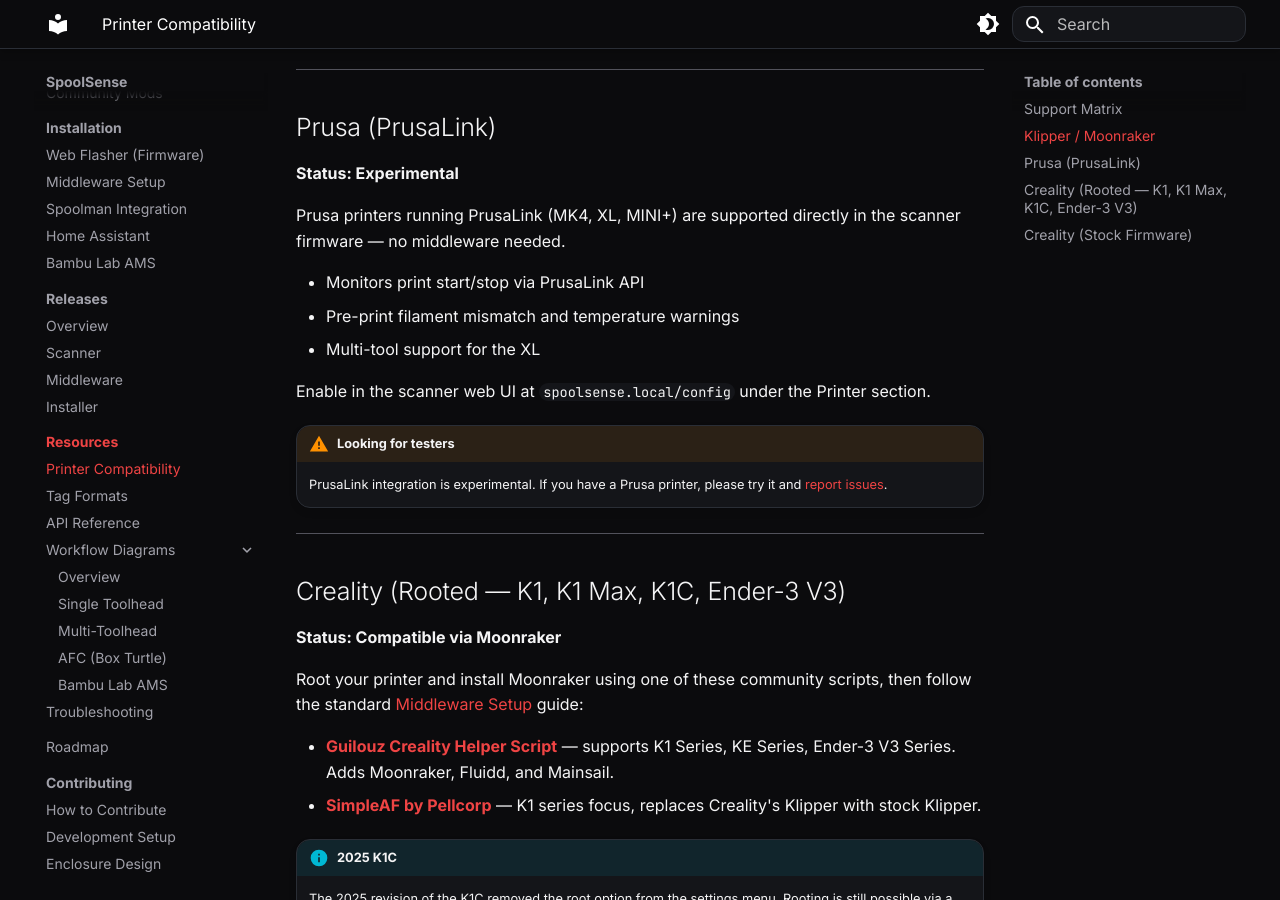
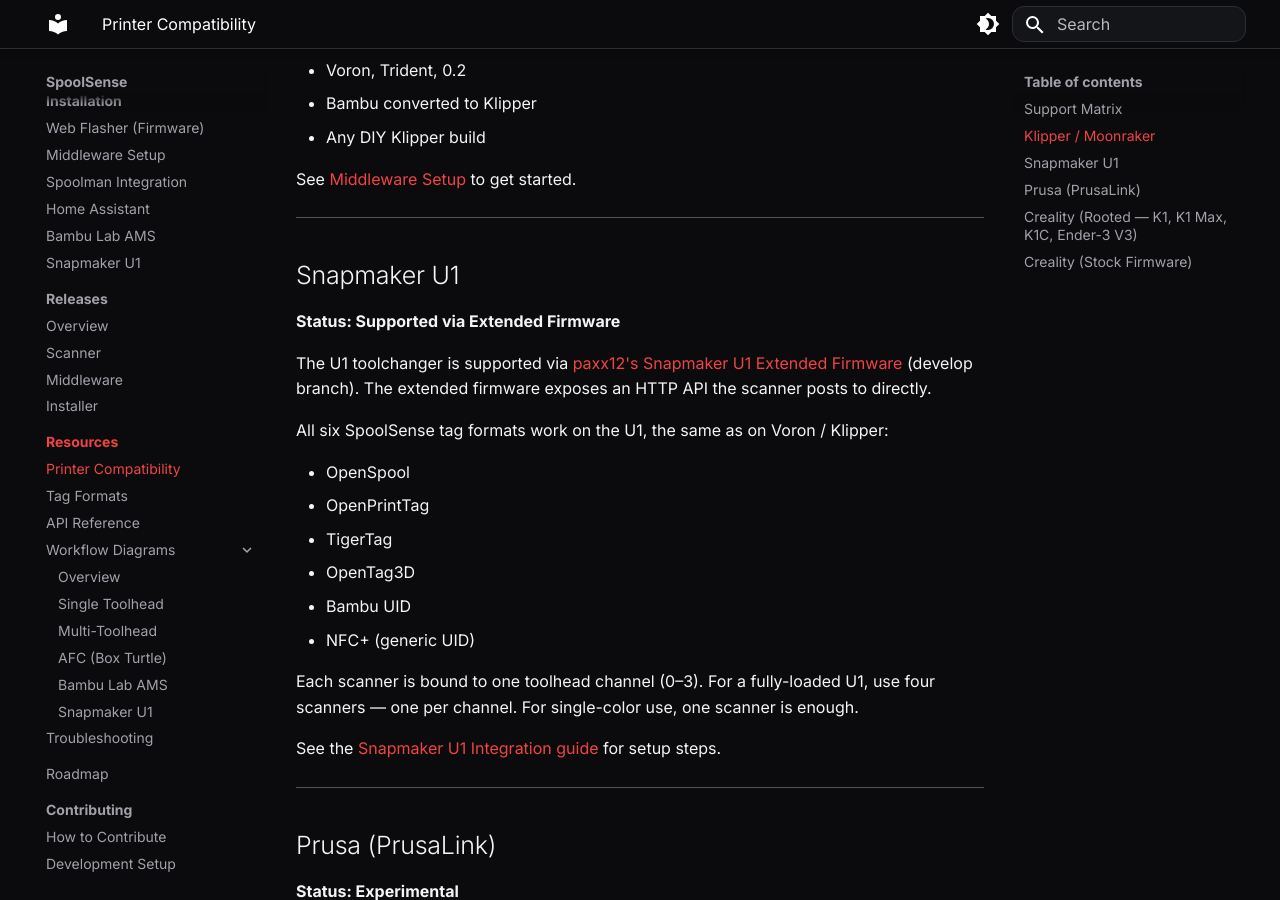
Before and after one commit to SpoolSense/spoolsense.org, an MkDocs documentation site: the page built from docs/resources/compatibility.md, in a window 1280 px wide and 900 px high, scrolled down 1261 px. Built offline with MkDocs 1.6.1 and Material for MkDocs 9.7.7, drawn with Linux system fonts in a browser that asks for light colours; some of the changed text lies outside the part shown.

Commit message:
docs: Snapmaker U1 direct-mode integration (v1.7.5)
- new installation/snapmaker-u1.md — full setup guide, references the
  web flasher for the v1.7.5+ requirement
- new resources/workflow-snapmaker-u1.md — data flow + comparison table
- compatibility.md — add U1 row to support matrix + new section
- releases/scanner.md — v1.7.5 changelog entry
- roadmap.md — move direct-Moonraker out of Exploring/In-Progress,
  add to Completed under v1.7.5; replace Exploring slot with U1 stage mode
- mkdocs.yml — wire both new pages into nav (Installation + Workflow Diagrams)

All six SpoolSense tag formats are called out as supported on the U1,
matching the Voron / Klipper coverage. Stage mode flagged as the next
phase (one scanner serving all 4 channels).

```diff
--- a/docs/resources/compatibility.md
+++ b/docs/resources/compatibility.md
@@ -9,6 +9,7 @@ SpoolSense works with any printer that runs Klipper with Moonraker. Direct integ
 | **Klipper + Moonraker** | ✅ | ✅ | ✅ | ✅ | Full support via middleware |
 | **AFC (BoxTurtle, NightOwl)** | ✅ | ✅ | ✅ | ✅ | Per-lane assignment, `publish_lane_data` for Orca Slicer |
 | **Toolchanger (Klipper)** | ✅ | ✅ | ✅ | ✅ | `ASSIGN_SPOOL TOOL=T{n}` macro or keypad |
+| **Snapmaker U1 (extended firmware)** | ✅ | ✅ | ✅ | ✅ | All 6 tag formats. Requires paxx12 Extended Firmware with Filament Detection: External |
 | **Prusa (PrusaLink)** | ✅ | ✅ | ⚠️ Experimental | ❌ | See below |
 | **Creality K1/K1 Max (rooted)** | ✅ | ✅ | ✅ | ✅ | Requires Moonraker via community script |
 | **Creality K1/K1 Max (stock)** | ✅ | ❌ | ❌ | ❌ | Scan only — no API to push spool data |
@@ -26,6 +27,27 @@ Full support. Any Klipper printer with Moonraker works out of the box with the S
 - Any DIY Klipper build
 
 See [Middleware Setup](../installation/middleware.md) to get started.
+
+---
+
+## Snapmaker U1
+
+**Status: Supported via Extended Firmware**
+
+The U1 toolchanger is supported via [paxx12's Snapmaker U1 Extended Firmware](https://github.com/paxx12/SnapmakerU1-Extended-Firmware/tree/develop) (develop branch). The extended firmware exposes an HTTP API the scanner posts to directly.
+
+All six SpoolSense tag formats work on the U1, the same as on Voron / Klipper:
+
+- OpenSpool
+- OpenPrintTag
+- TigerTag
+- OpenTag3D
+- Bambu UID
+- NFC+ (generic UID)
+
+Each scanner is bound to one toolhead channel (0–3). For a fully-loaded U1, use four scanners — one per channel. For single-color use, one scanner is enough.
+
+See the [Snapmaker U1 Integration guide](../installation/snapmaker-u1.md) for setup steps.
 
 ---
 
--- a/mkdocs.yml
+++ b/mkdocs.yml
@@ -85,6 +85,7 @@ nav:
     - Spoolman Integration: installation/spoolman.md
     - Home Assistant: installation/home-assistant.md
     - Bambu Lab AMS: installation/bambu-ams.md
+    - Snapmaker U1: installation/snapmaker-u1.md
   - Releases:
     - Overview: releases/index.md
     - Scanner: releases/scanner.md
@@ -100,6 +101,7 @@ nav:
       - Multi-Toolhead: resources/workflow-multi-toolhead.md
       - AFC (Box Turtle): resources/workflow-afc.md
       - Bambu Lab AMS: resources/workflow-bambu.md
+      - Snapmaker U1: resources/workflow-snapmaker-u1.md
     - Troubleshooting: resources/troubleshooting.md
   - Roadmap: roadmap.md
   - Contributing:
```
Also changed, not shown: docs/installation/snapmaker-u1.md (added, +120 -0 lines), docs/releases/scanner.md (+8 -0 lines), docs/resources/workflow-snapmaker-u1.md (added, +53 -0 lines), docs/roadmap.md (+3 -3 lines).
